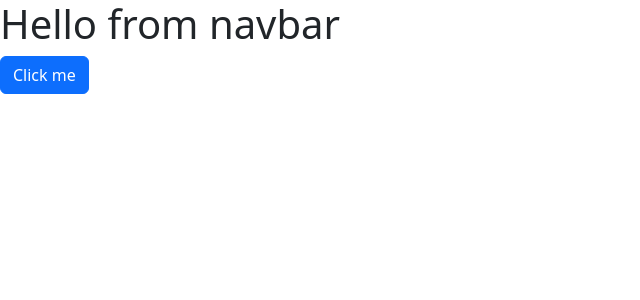
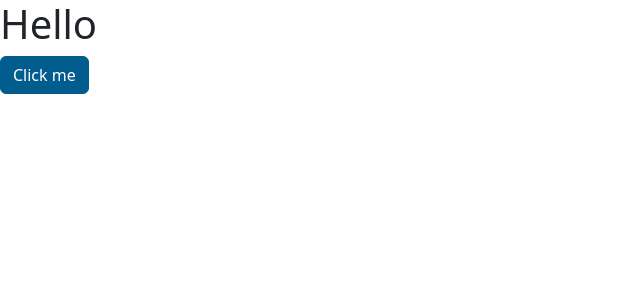
Before and after one commit to TheCodingWizard27/Capstone, a React (Create React App) app in the folder frontend/: page / in a window 1280 px wide. Shown: the top 300 px of the page, without its empty margins (0-640 px from the left). Built offline with nearby package versions, Linux system fonts and the light colour scheme.

Commit message:
Custon theme in Bottstrap

```diff
--- a/frontend/package.json
+++ b/frontend/package.json
@@ -11,6 +11,7 @@
     "react-bootstrap": "^2.10.5",
     "react-dom": "^18.3.1",
     "react-scripts": "5.0.1",
+    "sass": "^1.79.4",
     "web-vitals": "^2.1.4"
   },
   "scripts": {
--- a/frontend/public/index.html
+++ b/frontend/public/index.html
@@ -3,12 +3,6 @@
   <head>
     <meta charset="utf-8" />
     <link rel="icon" href="%PUBLIC_URL%/favicon.ico" />
-    <link
-  rel="stylesheet"
-  href="https://cdn.jsdelivr.net/npm/bootstrap@5.3.2/dist/css/bootstrap.min.css"
-  integrity="sha384-T3c6CoIi6uLrA9TneNEoa7RxnatzjcDSCmG1MXxSR1GAsXEV/Dwwykc2MPK8M2HN"
-  crossorigin="anonymous"
-/>
     <meta name="viewport" content="width=device-width, initial-scale=1" />
     <meta name="theme-color" content="#000000" />
     <meta
--- a/frontend/src/App.js
+++ b/frontend/src/App.js
@@ -1,4 +1,6 @@
 import { Button } from "react-bootstrap";
+
+import "./theme.scss"
 
 import Navbar from "./components/navBar";
 
--- a/frontend/src/components/navBar.js
+++ b/frontend/src/components/navBar.js
@@ -1,7 +1,10 @@
 import React from "react";
 
+
 const Navbar = () => {
-  return <h1>Hello from navbar </h1>;
+  return (
+    <h1>Hello</h1>
+  )
 };
 
 export default Navbar;
--- /dev/null
+++ b/frontend/src/theme.scss
@@ -0,0 +1,11 @@
+//override bootstrap theme
+$primary: #005D8D;
+$secondary: #D62323;
+$tertiary: #000000;
+$primary-accent: #669EBB;
+$secondary-accent: #D9D9D9;
+$tertiary-accent: #0F9E48;
+
+
+//import bootstrap style
+@import "~bootstrap/scss/bootstrap"
```
Also changed, not shown: frontend/index.css (added), 1 other file (tests, documents, lock files or other folders).
